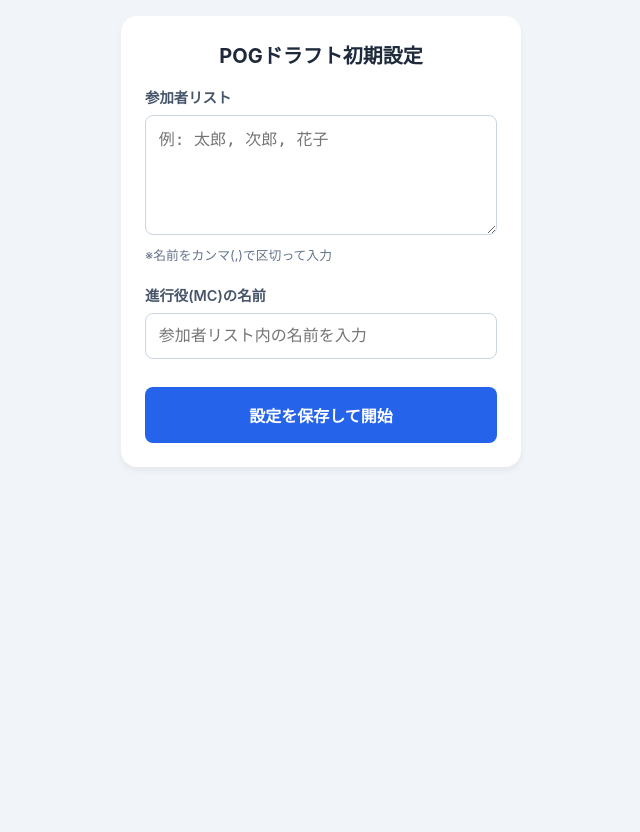
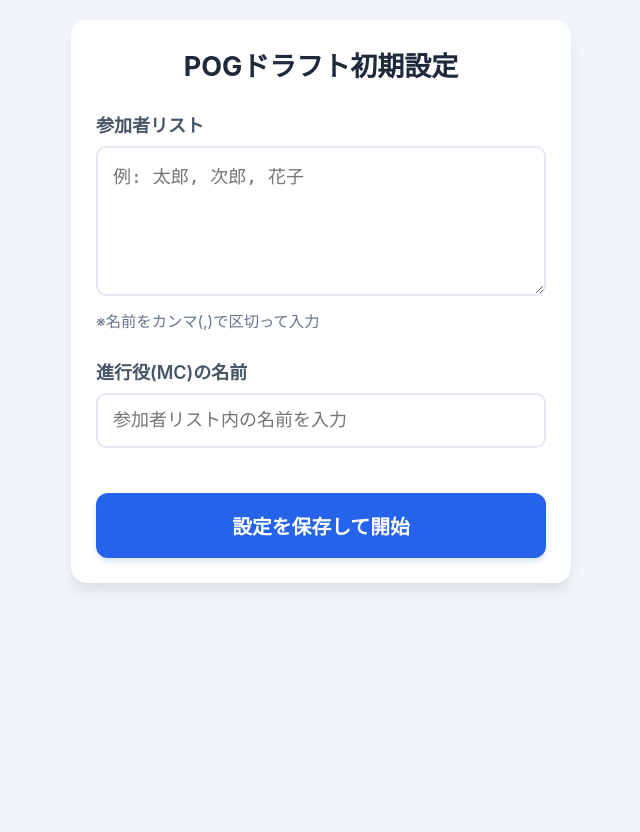
Before and after one commit to negibomber/NNNPOG2627, a FastAPI app: page /setup in a window 1280 px wide. Shown: the whole page, without its empty margins (319-959 px from the left). After the commit the page ends 590 px from the top, so only its background shows below. Run offline with FastAPI, Linux system fonts and the light colour scheme.

Commit message:
Add files via upload

```diff
--- a/templates/setup.html
+++ b/templates/setup.html
@@ -2,35 +2,51 @@
 <html lang="ja">
 <head>
     <meta charset="UTF-8">
-    <meta name="viewport" content="width=device-width, initial-scale=1.0">
+    <meta name="viewport" content="width=device-width, initial-scale=1.0, maximum-scale=1.0, user-scalable=no">
     <title>初期設定 - NNNPOG</title>
     <style>
         :root { --primary: #2563eb; --bg: #f1f5f9; }
+
+        /* 全体の基準サイズを大きく設定 */
+        html { font-size: 18px; }
+
         body {
             font-family: -apple-system, BlinkMacSystemFont, "Segoe UI", Roboto, sans-serif;
-            background: var(--bg); margin: 0; padding: 1rem;
+            background: var(--bg); margin: 0; padding: 20px 15px;
             display: flex; flex-direction: column; align-items: center; min-height: 100vh;
+            box-sizing: border-box;
         }
-        .container { width: 100%; max-width: 400px; background: white; padding: 1.5rem; border-radius: 1rem; box-shadow: 0 4px 6px rgba(0,0,0,0.05); box-sizing: border-box; }
-        h2 { margin-top: 0; color: #1e293b; text-align: center; font-size: 1.25rem; }
-        .form-group { margin-bottom: 1.25rem; }
-        label { display: block; font-weight: 600; margin-bottom: 0.5rem; color: #475569; font-size: 0.9rem; }
+
+        .container {
+            width: 100%;
+            max-width: 500px; /* 少し広げて視認性をアップ */
+            background: white;
+            padding: 25px;
+            border-radius: 16px;
+            box-shadow: 0 10px 15px -3px rgba(0,0,0,0.1);
+            box-sizing: border-box;
+        }
+
+        h2 { margin-top: 0; color: #1e293b; text-align: center; font-size: 1.5rem; margin-bottom: 1.5rem; }
+        .form-group { margin-bottom: 1.5rem; }
+        label { display: block; font-weight: 600; margin-bottom: 0.5rem; color: #475569; font-size: 1rem; }
+
         textarea, input {
-            width: 100%; padding: 0.8rem; border: 1px solid #cbd5e1; border-radius: 0.5rem;
+            width: 100%; padding: 15px; border: 2px solid #e2e8f0; border-radius: 10px;
             font-size: 1rem; box-sizing: border-box;
-            /* 互換性のための修正 */
-            -webkit-appearance: none;
-            -moz-appearance: none;
-            appearance: none;
+            appearance: none; -webkit-appearance: none;
         }
-        textarea { height: 120px; line-height: 1.5; }
-        .hint { font-size: 0.8rem; color: #64748b; margin-top: 0.4rem; }
+
+        textarea { height: 150px; line-height: 1.6; }
+        .hint { font-size: 0.85rem; color: #64748b; margin-top: 0.5rem; }
+
         button {
-            width: 100%; padding: 1rem; background: var(--primary); color: white;
-            border: none; border-radius: 0.5rem; font-size: 1rem; font-weight: bold;
-            cursor: pointer; margin-top: 0.5rem;
+            width: 100%; padding: 18px; background: var(--primary); color: white;
+            border: none; border-radius: 12px; font-size: 1.1rem; font-weight: bold;
+            cursor: pointer; margin-top: 1rem;
+            box-shadow: 0 4px 6px -1px rgba(37, 99, 235, 0.2);
         }
-        button:active { opacity: 0.8; transform: scale(0.98); }
+        button:active { opacity: 0.9; transform: scale(0.98); }
     </style>
 </head>
 <body>
```
Also changed, not shown: templates/login.html (+38 -11 lines).
